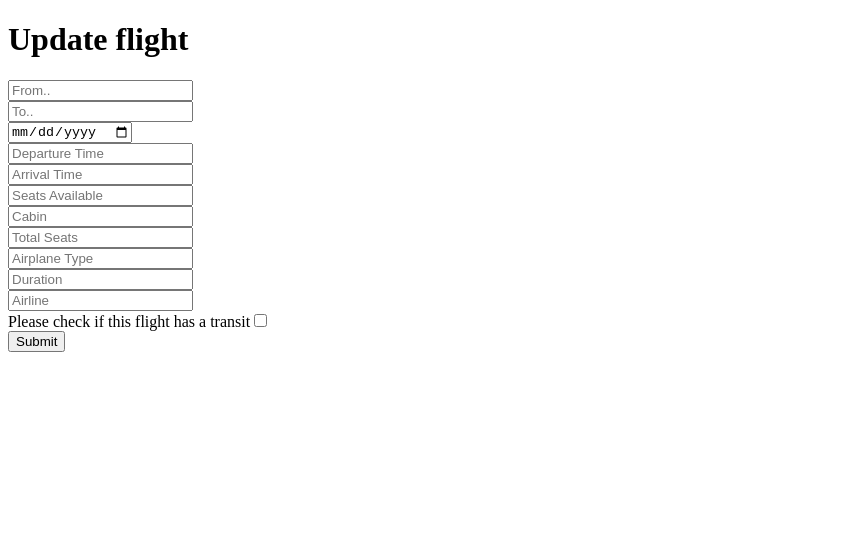
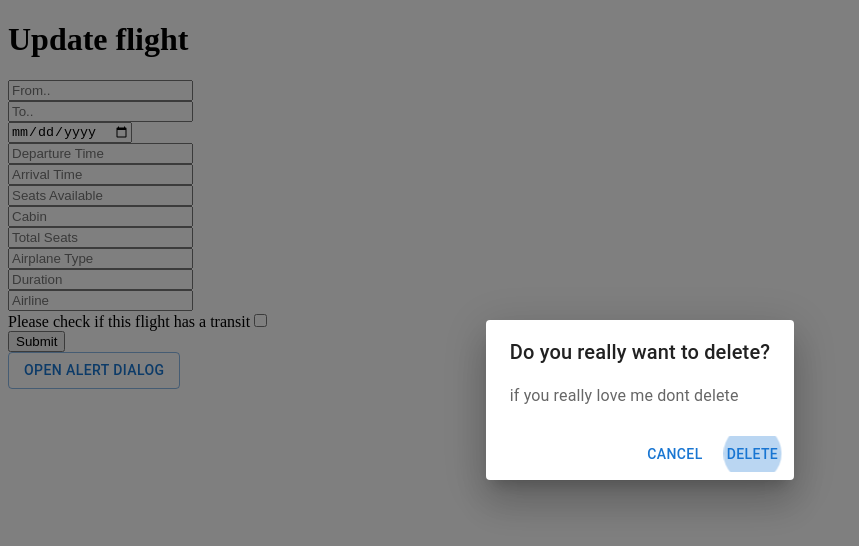
Before and after one commit to youssef204/Borto2an-, a React (Create React App) app in the folder client/: page /update_flight in a window 1280 px wide. Shown: the top 546 px of the page, without its empty margins (0-859 px from the left). Built offline with nearby package versions, Linux system fonts and the light colour scheme.

Commit message:
trying mui and delete popup

```diff
--- a/client/package.json
+++ b/client/package.json
@@ -3,6 +3,9 @@
   "version": "0.1.0",
   "private": true,
   "dependencies": {
+    "@emotion/react": "^11.5.0",
+    "@emotion/styled": "^11.3.0",
+    "@mui/material": "^5.0.6",
     "@testing-library/jest-dom": "^5.15.0",
     "@testing-library/react": "^11.2.7",
     "@testing-library/user-event": "^12.8.3",
--- a/client/src/components/UpdateFlight.js
+++ b/client/src/components/UpdateFlight.js
@@ -1,5 +1,12 @@
 import axios from "axios";
 import React, { Component } from "react";
+
+import Button from "@mui/material/Button";
+import Dialog from "@mui/material/Dialog";
+import DialogActions from "@mui/material/DialogActions";
+import DialogContent from "@mui/material/DialogContent";
+import DialogContentText from "@mui/material/DialogContentText";
+import DialogTitle from "@mui/material/DialogTitle";
 
 class UpdateFlight extends React.Component {
   constructor(props) {
@@ -34,6 +41,14 @@ class UpdateFlight extends React.Component {
   };
 
   render() {
+    const handleClickOpen = () => {
+      setOpen(true);
+    };
+
+    const handleClose = () => {
+      setOpen(false);
+    };
+
     return (
       <div>
         <h1>Update flight {this.state.flight.flightNumber}</h1>
@@ -162,6 +177,32 @@ class UpdateFlight extends React.Component {
             className="btn btn-outline-warning btn-block mt-4"
           />
         </form>
+        <div>
+          <Button variant="outlined" onClick={handleClickOpen}>
+            Open alert dialog
+          </Button>
+          <Dialog
+            open={open}
+            onClose={handleClose}
+            aria-labelledby="alert-dialog-title"
+            aria-describedby="alert-dialog-description"
+          >
+            <DialogTitle id="alert-dialog-title">
+              {"Do you really want to delete?"}
+            </DialogTitle>
+            <DialogContent>
+              <DialogContentText id="alert-dialog-description">
+                if you really love me dont delete
+              </DialogContentText>
+            </DialogContent>
+            <DialogActions>
+              <Button onClick={handleClose}>Cancel</Button>
+              <Button onClick={handleClose} autoFocus>
+                Delete
+              </Button>
+            </DialogActions>
+          </Dialog>
+        </div>
       </div>
     );
   }
```
